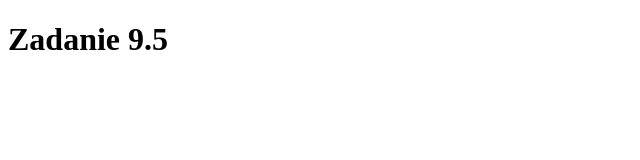
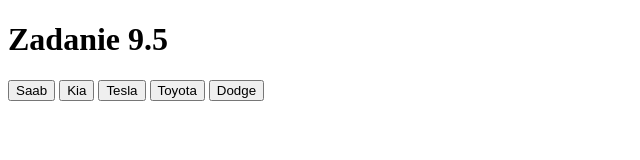
Before and after one commit to arturrymsza/Zadanie_9_5, a website: page index.html in a window 1280 px wide. Shown: the whole page, without its empty margins (0-640 px from the left). Drawn offline with Linux system fonts and the light colour scheme.

Commit message:
Add buttons to index.html

```diff
--- a/index.html
+++ b/index.html
@@ -7,6 +7,11 @@
   </head>
   <body>
     <h1>Zadanie 9.5</h1>
+    <button class="button">Saab</button>
+    <button class="button">Kia</button>
+    <button class="button">Tesla</button>
+    <button class="button">Toyota</button>
+    <button class="button">Dodge</button>
     <script type="text/javascript" src="js/scripts.js"></script>
   </body>
 </html>
```
